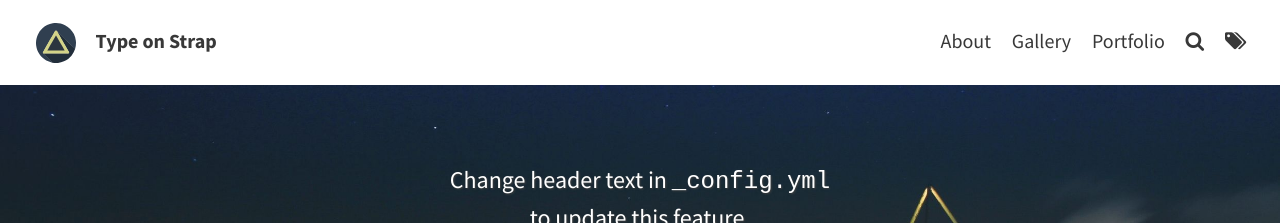
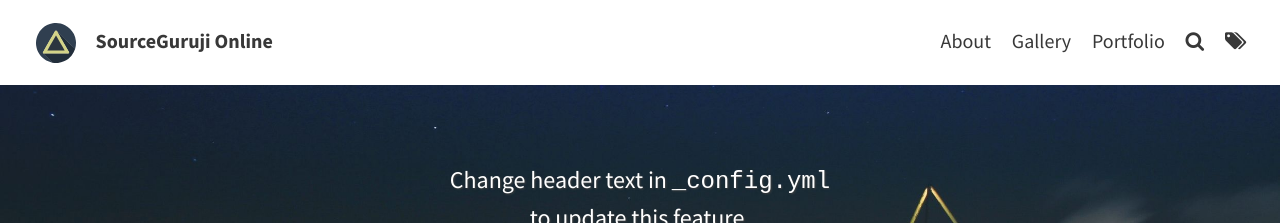
Before and after one commit to SourceTechGuruji/SourceTechGuruji.github.io, a Jekyll site: the page built from index.html, in a window 1280 px wide. Shown: the top 223 px of the page. Built offline with Jekyll 4.4.1, drawn with Linux system fonts in a browser that asks for light colours; the list of posts is cut into pages by our own code.

Commit message:
Updated Config File

```diff
--- a/_config.yml
+++ b/_config.yml
@@ -1,14 +1,14 @@
 # SITE CONFIGURATION
 baseurl: "/"
 url: "https://sourceguruji.online"
-title: Source Guruji # site's title
+title: SourceGuruji Online # site's title
 description: "Programmin" # used by search engines
 
 
 # THEME-SPECIFIC CONFIGURATION
 theme_settings:
   # Meta
-  title: Type on Strap # blog's title
+  title: SourceGuruji Online # blog's title
   avatar: assets/img/triangle.svg
   favicon: assets/favicon.ico
   gravatar: # Email MD5 hash
```
